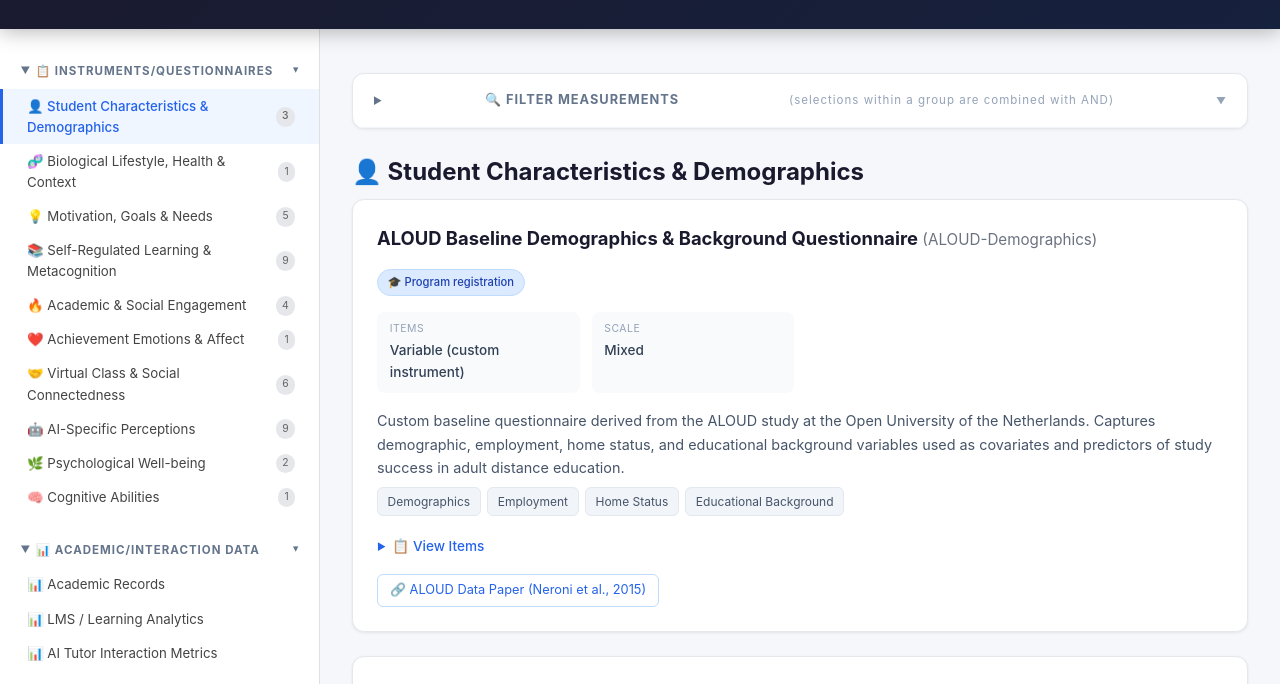
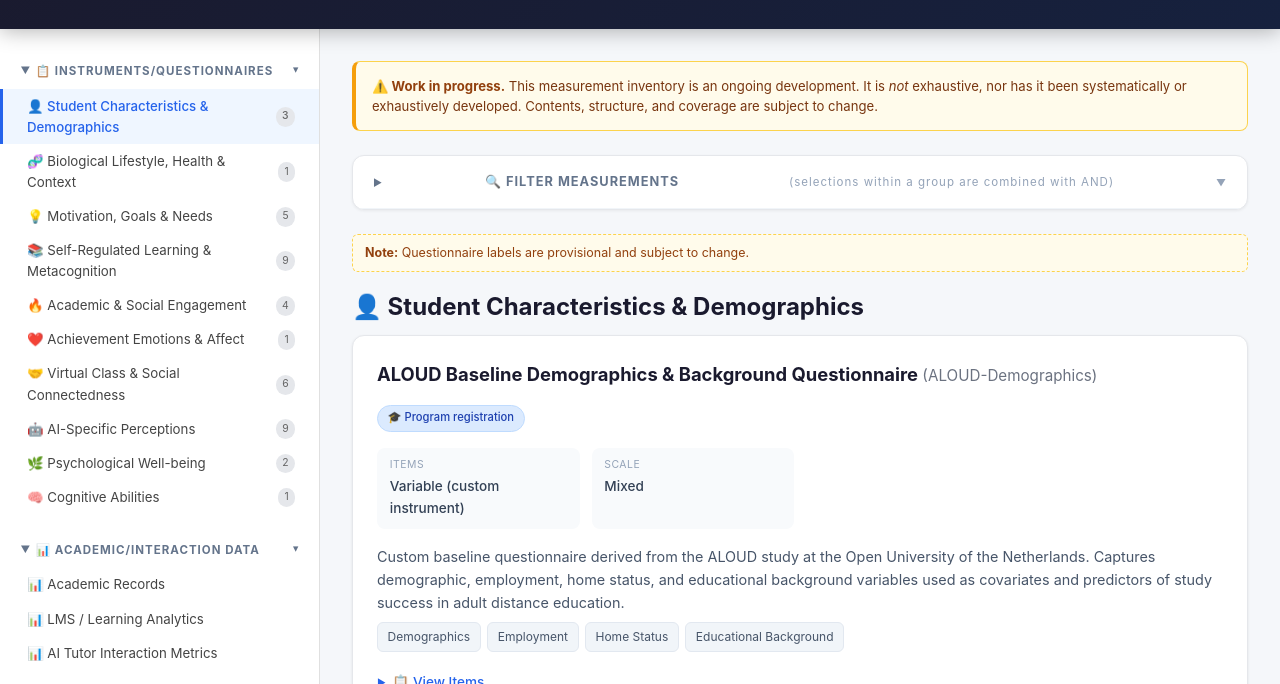
Before and after one commit to Tsiakas-OU/ECOlab-questionnaires, a plain HTML site: page index.html in a window 1280 px wide. Shown: the part 99-783 px from the top of the page. Drawn offline with Linux system fonts and the light colour scheme.

Commit message:
Add note callouts for progress and placeholders
Added note callouts for work in progress and placeholder content.

```diff
--- a/index.html
+++ b/index.html
@@ -35,6 +35,28 @@
   nav a:hover { background: #f0f4ff; color: #2563eb; }
   nav a.active { background: #eff6ff; color: #2563eb; border-left-color: #2563eb; font-weight: 500; }
   nav .badge { font-size: 0.65rem; background: #e5e7eb; color: #666; padding: 0.1rem 0.4rem; border-radius: 10px; margin-left: auto; }
+
+  .note-callout {
+    background: #fffbeb;
+    border: 1px solid #fcd34d;
+    border-left: 4px solid #f59e0b;
+    border-radius: 8px;
+    padding: 0.85rem 1rem;
+    margin-bottom: 1.5rem;
+    font-size: 0.82rem;
+    color: #78350f;
+    line-height: 1.55;
+  }
+  .note-callout strong { color: #92400e; }
+  .note-callout.note-info {
+    background: #eff6ff; border-color: #bfdbfe; border-left-color: #2563eb; color: #1e3a8a;
+  }
+  .note-callout.note-info strong { color: #1e40af; }
+  .note-inline {
+    font-size: 0.78rem; color: #92400e; background: #fffbeb;
+    border: 1px dashed #fcd34d; border-radius: 6px;
+    padding: 0.5rem 0.75rem; margin-top: 0.75rem;
+  }
 
   /* ---- collapsible nav groups ---- */
   nav { padding: 0.75rem 0; }
@@ -228,7 +250,11 @@
 </nav>
 
 <main id="main">
-
+  <div class="note-callout">
+    <strong>⚠️ Work in progress.</strong> This measurement inventory is an ongoing development.
+    It is <em>not</em> exhaustive, nor has it been systematically or exhaustively developed.
+    Contents, structure, and coverage are subject to change.
+  </div>
   <details class="filter-bar" id="filter-bar">
     <summary>🔍 Filter Measurements <span style="font-weight:400;text-transform:none;font-size:0.72rem;color:#94a3b8;margin-left:0.5rem;">(selections within a group are combined with AND)</span></summary>
     <div class="filter-bar-body">
@@ -250,15 +276,30 @@
           <div class="filter-chips" id="filter-type"></div>
         </div>
       </div>
+      <div class="note-inline">
+        <strong>Note:</strong> These filters are mostly for demonstration purposes.
+        The filter logic and categories still need to be properly defined.
+      </div>
       <div class="filter-results" id="filter-results"></div>
     </div>
-  </details>
-
+       </details>
+       <div class="note-inline" style="margin-bottom:1rem;">
+       <strong>Note:</strong> Questionnaire labels are provisional and subject to change.
+    </div>
   <div id="measurements-container">
+    <div class="note-callout note-info" id="collections-note">
+      <strong>ℹ️ Placeholder content.</strong> The content of the <em>Batteries</em>
+      sections below are mostly placeholders and will be properly defined in a later version.
+    </div>
     <div class="loading">Loading inventory…</div>
   </div>
 
-  <div id="batteries-container"></div>
+  <div id="batteries-container">
+    <div class="note-callout note-info" id="collections-note">
+      <strong>ℹ️ Placeholder content.</strong> The content of the <em>Projects</em>
+      sections below are mostly placeholders and will be properly defined in a later version.
+    </div>
+  </div>
   <div id="projects-container"></div>
 </main>
 </div>
```
